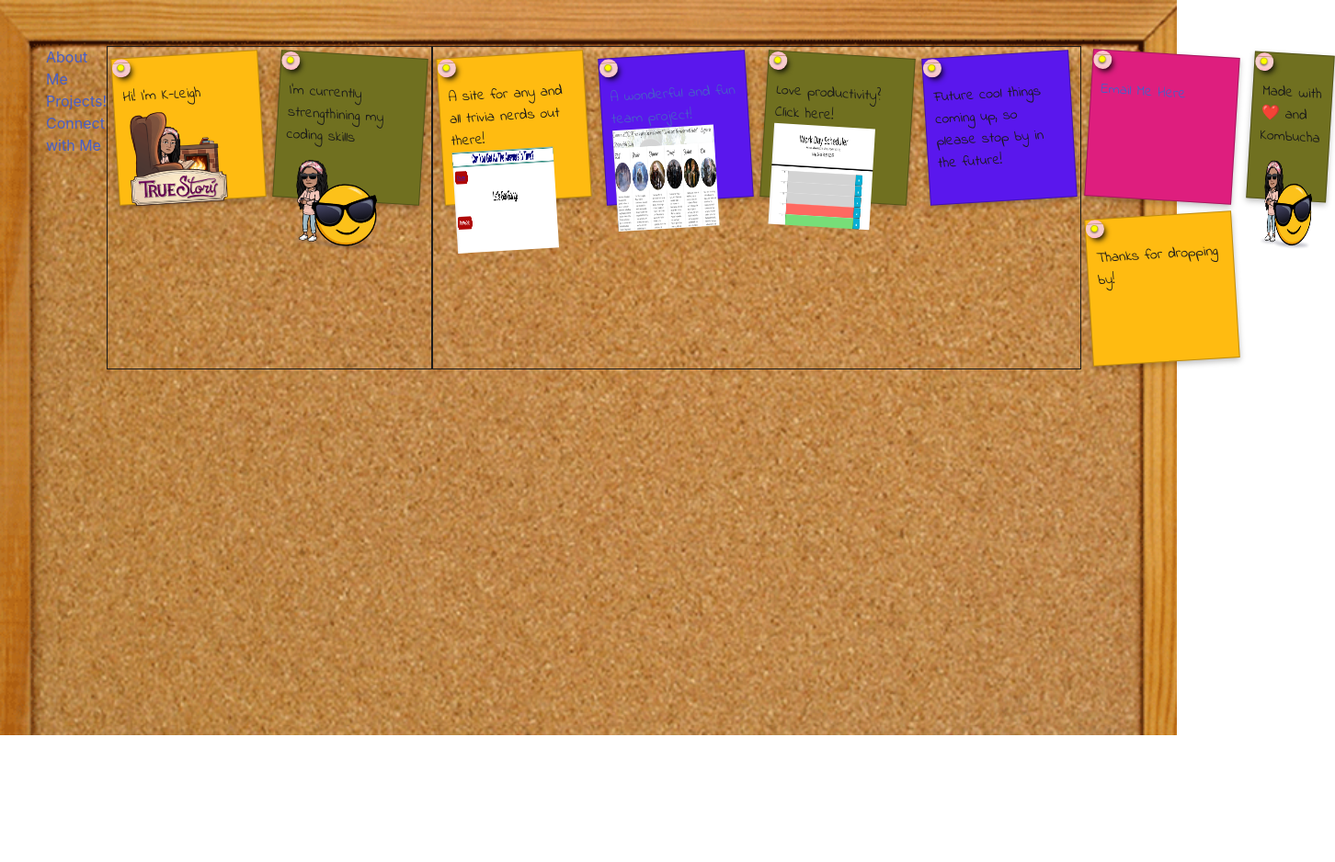
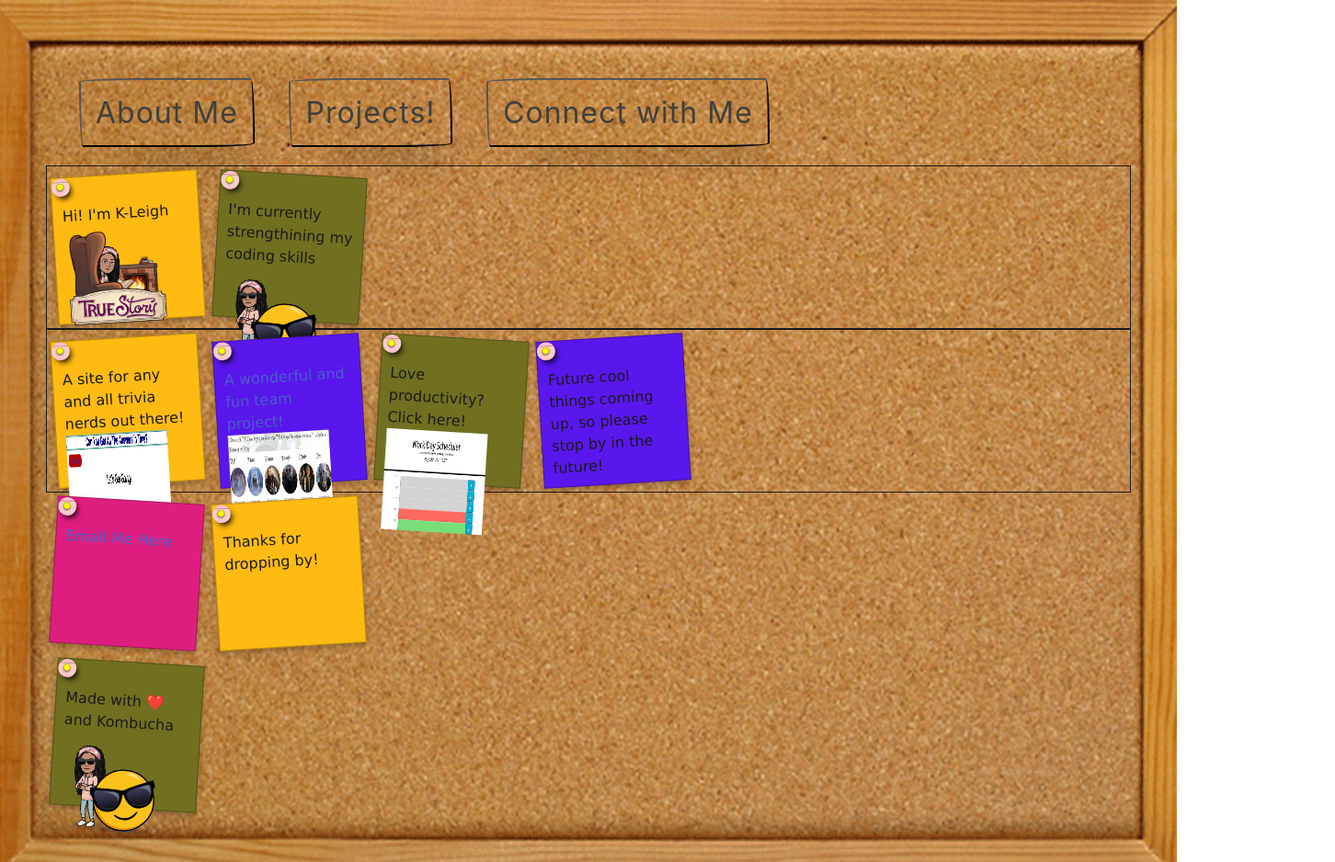
Before and after one commit to KristaMarbury/My-Calling-Card, a plain HTML site: page index.html in a window 1280 px wide. Shown: the whole page at 92% size, 1452 px wide, since content can reach past the window. Before the commit the page ends 800 px from the top, so only its background shows below. Drawn offline with nearby package versions, Linux system fonts and the light colour scheme; a web font is replaced by a local one.

Commit message:
figured out some really cool buttons for the nav bar

```diff
--- a/assets/style.css
+++ b/assets/style.css
@@ -5,33 +5,42 @@ body {
 
 .frame {
   display: flex;
+  flex-direction: column;
   padding: 50px;
 }
 
-.header {
-  display: flex;
+header {
   padding: 20px;
-  background-color: #2a607c;
   color: #ffffff;
 }
 
-.header nav {
-  display: inline-block;
+header nav {
+  /* display: inline-block; */
   padding-top: 15px;
   margin-right: 20px;
   font-size: 20px;
 }
 
-.aboutme {
-  display: flex;
- border: 1px solid #1A1A1A;
+button {
+      align-self:center;
+      background:transparent;
+      padding:1rem 1rem;
+      margin:0 1rem;
+      transition:all .5s ease;
+      color:#41403E;
+      font-size:2rem;
+      letter-spacing:1px;
+      outline:none;
+      box-shadow: 20px 38px 34px -26px hsla(0,0%,0%,.2);
+      border-radius: 255px 15px 225px 15px/15px 225px 15px 255px;
 }
 
-.projects {
-  display: flex;
- border: 1px solid #1A1A1A;
-}
+ button:hover{
+         box-shadow:2px 8px 4px -6px hsla(0,0%,0%,.3);
+      }
 
+.aboutme,
+.projects,
 .connect {
   display: flex;
  border: 1px solid #1A1A1A;
@@ -55,7 +64,7 @@ div img {
 
 .text {
   margin: 10px;
-  font-family: Indie Flower, cursive;
+  font-family: 'Patrick Hand SC', cursive;
   color: #1A1A1A;
 }
 
--- a/index.html
+++ b/index.html
@@ -7,10 +7,7 @@
     <title>Hello World</title>
     <link rel="stylesheet" href="./assets/reset.css" />
     <link rel="preconnect" href="https://fonts.gstatic.com">
-    <link href="https://fonts.googleapis.com/css2?family=Indie+Flower&display=swap" rel="stylesheet">
-    <style>
-        @import url('https://fonts.googleapis.com/css2?family=Indie+Flower&display=swap');
-    </style>
+    <link href="https://fonts.googleapis.com/css2?family=Patrick+Hand+SC&display=swap" rel="stylesheet">
     <link rel="stylesheet" href="https://cdn.jsdelivr.net/npm/bulma@0.9.2/css/bulma.min.css">
     <link rel="stylesheet" href="./assets/style.css" />
 
@@ -24,22 +21,19 @@
         <header>
         <!-- Nav Bar -->
         <nav>
-            <ul>
-                <li>
-                    <a href="#who-dis">About Me</a>
-                </li>
-                <li>
-                    <a href="#who-dunnit">Projects!</a>
-                </li>
-                <li>
-                    <a href="#who-calls">Connect with Me</a>
-                </li>
-            </ul>
+                    <button class="lined-thick">About Me</button>
+                    <!-- <a href="#aboutme">About Me</a> -->
+
+                    <button class="lined-thick">Projects!</button>
+                    <!-- <a href="#projects">Projects!</a> -->
+
+                    <button class="lined-thick">Connect with Me</button>
+                    <!-- <a href="#connect">Connect with Me</a> -->
         </nav>
         </header>
 
         <!-- Sticky Notes About Me -->
-        <section id="who-dis" class="aboutme is-full">
+        <section id="aboutme" class="aboutme is-full">
         <article class="note sticky1">
             <div class="pin"></div>
             <div class="text">Hi! I'm K-Leigh
@@ -54,7 +48,7 @@
 
 
         <!-- Sticky Notes Focused on Recent Projects -->
-        <section id="who-dunnit" class="projects is-full">
+        <section id="projects" class="projects is-full">
         <article class=" note sticky1">
             <div class="pin"></div>
             <div class="text"><a href="https://kristamarbury.github.io/CodeQuiz"></a>A site for any and all trivia nerds out there! <img src="./assets/images/codequiz.png"></div>
@@ -74,7 +68,7 @@
         </section>
 
         <!-- Sticky Notes To Connect with Me -->
-        <section id="who-calls" clas="connect is-full">
+        <section id="connect" clas="connect is-full">
         <article class="note sticky2">
             <div class="pin"></div>
             <div class="text"><a href="mailto:laetaiustus@gmail.com"> Email Me Here </a> </div>
```
